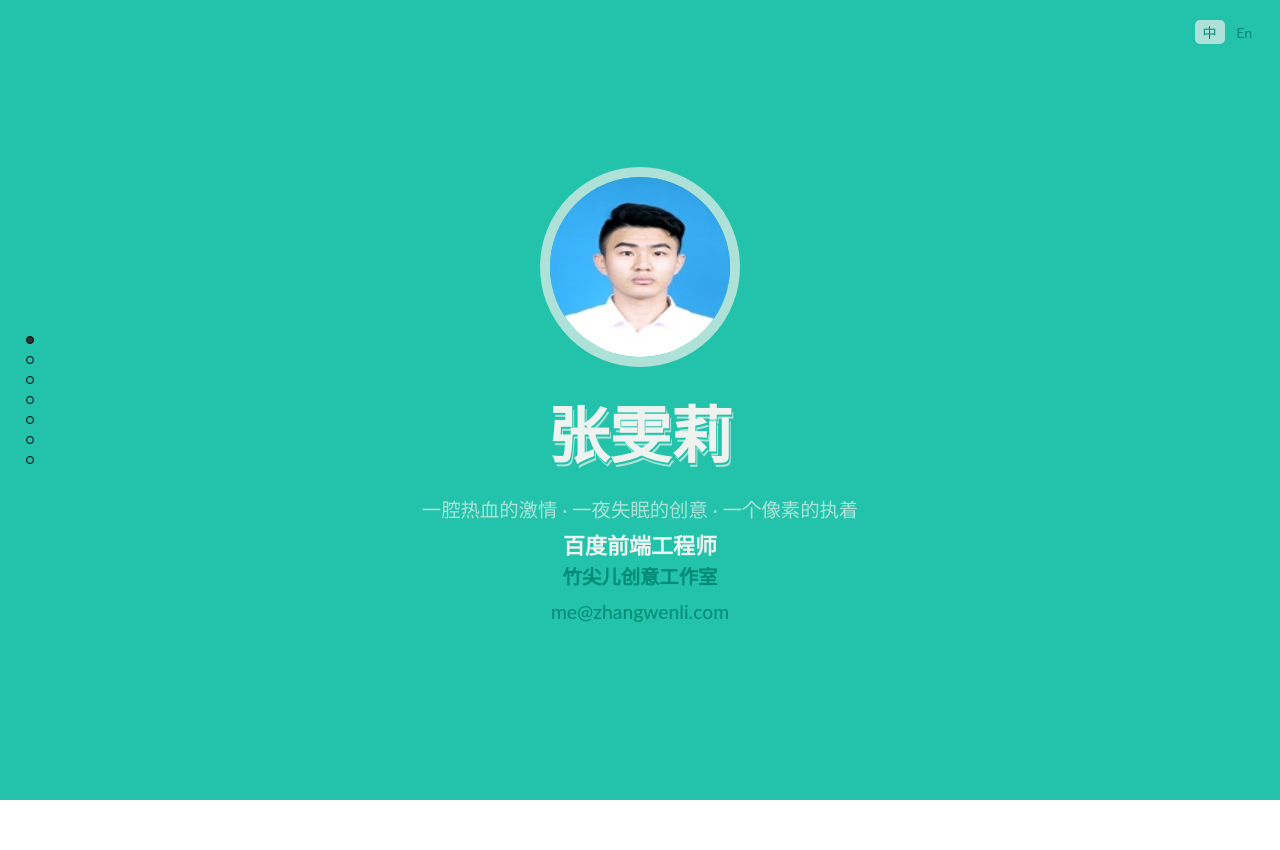
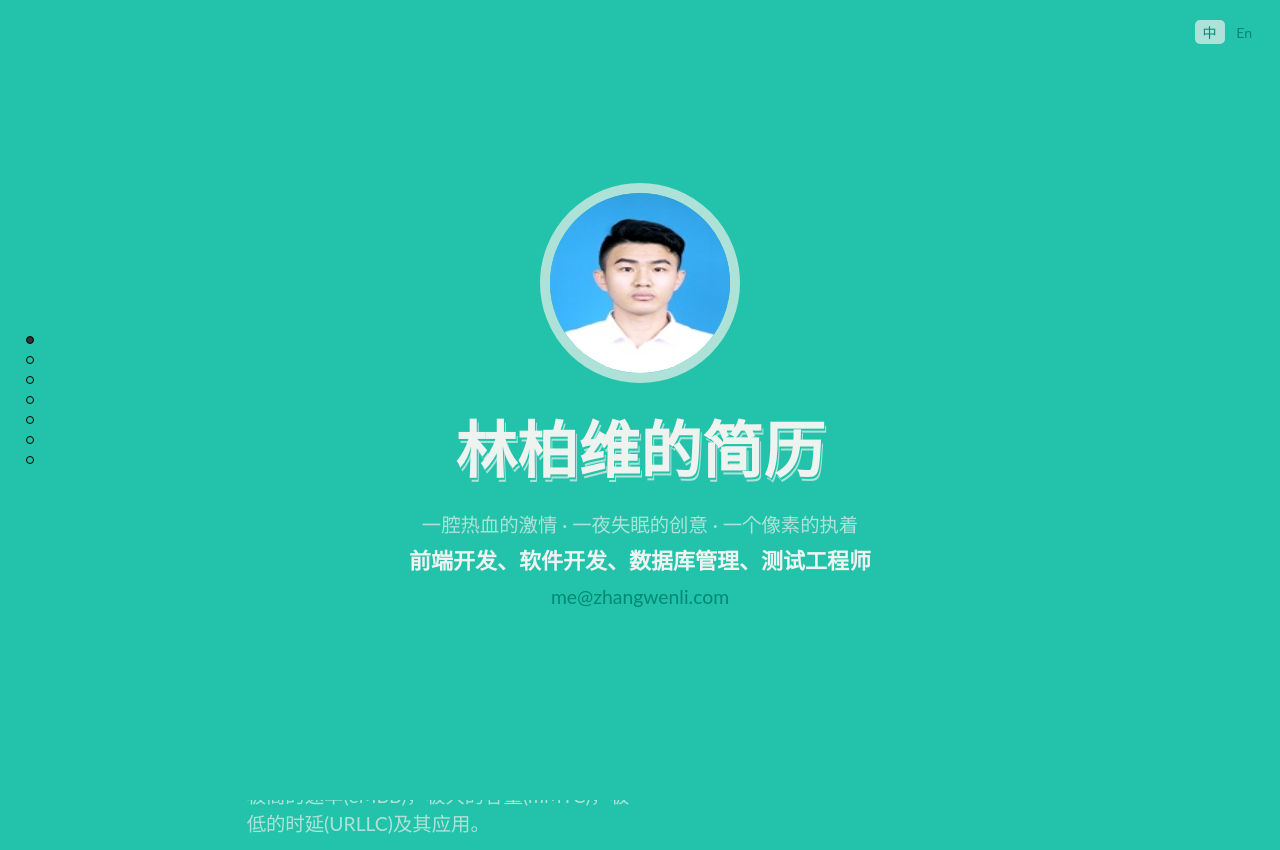
Before and after one commit to BaiweiLin/Albert.github.io, a website: page cn.html in a window 1280 px wide. Shown: the top 850 px of the page. Before the commit the page ends 800 px from the top, so only its background shows below. Drawn offline with nearby package versions, Linux system fonts and the light colour scheme; a web font is replaced by a local one.

Commit message:
Update cn.html

```diff
--- a/cn.html
+++ b/cn.html
@@ -15,7 +15,7 @@
         </script>
 
         <meta name="viewport" content="width=100%, initial-scale=1" />
-        <title>张雯莉的简历</title>
+        <title>林柏维的简历</title>
         <link rel="shortcut icon" href="../blog/img/owl.ico" />
 
         <link rel="stylesheet" href="vendor/jquery.pagepiling.css" type="text/css" />
@@ -31,11 +31,10 @@
         <div id="pagepiling">
             <div class="section center" id="home">
                 <img id="avatar" src="img/avatar.jpg" />
-                <h1 id="title">张雯莉</h1>
+                <h1 id="title">林柏维的简历</h1>
                 <p id="subtitle">一腔热血的激情 · 一夜失眠的创意 · 一个像素的执着</p>
-                <h4>百度前端工程师</h4>
+                <h4>前端开发、软件开发、数据库管理、测试工程师</h4>
 
-                <h6><a href="http://zhujianer.com" target="_blank">竹尖儿创意工作室</a></h6>
                 <p><a href="mailto:me@zhangwenli.com">me@zhangwenli.com</a></p>
             </div>
 
@@ -43,69 +42,45 @@
                 <h1>项目经验</h1>
                 <div class="row">
                     <div class="col-2 center">
-                        <a class="circle-img" href="http://github.com/Ovilia/Polyvia" target="_blank">
+
                             <img src="img/zhujianer.png" alt="Polyvia" />
-                        </a>
+
                     </div>
                     <div class="col-4">
-                        <h2><a href="http://github.com/Ovilia/Polyvia" target="_blank">Polyvia</a></h2>
-                        <p>Low-poly 风格视频、图像处理。</p>
+                        <h2>仿真设计光伏电源最大功率跟踪装置</h2>
+                        <p>对PV光伏组件建模，实现MPPT最大功率追踪电路，主要是针对实现MPPT最大功率跟踪电路，仿真证明通过纯硬件电路也可以实现光伏电路的最大功率跟踪。。</p>
                     </div>
-                    <div class="col-2 center">
-                        <a class="circle-img" href="http://01org.github.com/jWebAudio" target="_blank">
-                            <img src="img/jwebaudio.png" alt="jWebAudio" />
-                        </a>
-                    </div>
-                    <div class="col-4">
-                        <h2><a href="http://01org.github.com/jWebAudio" target="_blank">jWebAudio</a></h2>
-                        <p>为网页游戏定制的 Web Audio 库，支持纯 JavaScript 和 jQuery 版本。</p>
-                    </div>
+
+
                     <div class="clearboth"></div>
                 </div>
                 <div class="row">
                     <div class="col-2 center">
-                        <a class="circle-img" href="http://www.ituring.com.cn/book/1272" target="_blank">
+
                             <img src="img/book.png" alt="jCorner" />
-                        </a>
+
                     </div>
                     <div class="col-4">
-                        <h2><a href="http://read.douban.com/ebook/7412854/" target="_blank">Three.js 电子书</a></h2>
-                        <p>《Three.js 入门指南》旨在帮助初学者学习 Three.js，在<a href="http://www.ituring.com.cn/book/1272" target="_blank">图灵社区</a>和<a href="http://read.douban.com/ebook/7412854/" target="_blank">豆瓣阅读</a>均可免费下载。</p>
+                        <h2>液体点滴速度监控装置设计</h2>
+                        <p>本系统是以单片机为核心的一种自动控制系统，其主要包括硬件设计和软件设计两大部分。采用电机控制液面高度，利用压强的变化来改变点滴输液管内的点滴速度。</p>
                     </div>
-                    <div class="col-2 center">
-                        <a class="circle-img" href="http://zhangwenli.com/blog/2014/09/01/handian-chrome-extension/" target="_blank">
-                            <img src="img/chrome.png" alt="Chrome Extensions" />
-                        </a>
-                    </div>
-                    <div class="col-4">
-                        <h2><a href="http://zhangwenli.com/blog/2014/09/01/handian-chrome-extension/" target="_blank">Chrome 插件</a></h2>
-                        <p><a href="http://zhangwenli.com/blog/2014/09/01/handian-chrome-extension/" target="_blank">划词搜索的汉典插件</a>和 <a href="http://zhangwenli.com/blog/2014/09/01/readfree-chrome-extension/" target="_blank">ReadFree 豆瓣传送门</a>是两个对中文读者非常有帮助的插件。</p>
-                    </div>
+
+
                     <div class="clearboth"></div>
                 </div>
                 <div class="row">
                     <div class="col-2 center">
-                        <a class="circle-img" href="http://zhangwenli.com/biangua" target="_blank">
+
                             <img src="img/biangua.png" alt="Bian Gua" />
-                        </a>
+
                     </div>
                     <div class="col-4">
-                        <h2><a href="http://zhangwenli.com/biangua" target="_blank">Bian Gua</a></h2>
-                        <p>CSS 和 JavaScript 制作的易经六十四卦变卦特效。</p>
+                        <h2>香港大学交流项目</h2>
+                        <p>参加香港大学教授或知名专家的讲座，和香港大学学生进行交流，参观香港有关机构或企业。收获分享：了解5G网络主要有三大特点，极高的速率(eMBB)，极大的容量(mMTC)，极低的时延(URLLC)及其应用。</p>
                     </div>
-                    <div class="col-2 center">
-                        <a class="circle-img" href="http://zhangwenli.com/jCorner" target="_blank">
-                            <img src="img/jcorner.png" alt="jCorner" />
-                        </a>
-                    </div>
-                    <div class="col-4">
-                        <h2><a href="http://zhangwenli.com/jCorner" target="_blank">jCorner</a></h2>
-                        <p>翘起纸张一个小角特效的 jQuery 插件。</p>
-                    </div>
+
                     <div class="clearboth"></div>
-                </div>
-                <p class="center">更多精彩，敬请移步 <a href="http://github.com/Ovilia" target="_blank" class="highlight">GitHub</a></p>
-            </div>
+
 
             <div class="section center" id="profession">
                 <h1>擅长技术</h1>
```
